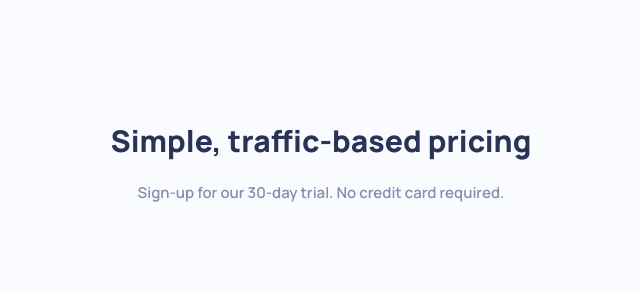
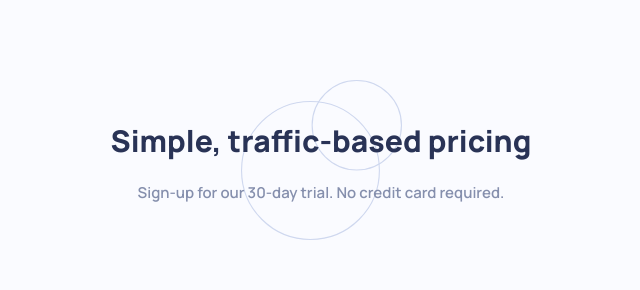
Before and after one commit to Fringedd/slider-component, a plain HTML site: page index.html in a window 1280 px wide. Shown: the top 290 px of the page, 319-959 px from the left. Drawn offline with Linux system fonts and the light colour scheme.

Commit message:
Update style.css

```diff
--- a/style.css
+++ b/style.css
@@ -29,7 +29,7 @@ h3 {
   text-align: center;
   display: flex;
   flex-direction: column;
-  background-image: url(./images/pattern-circles.svg);
+  background-image: url(pattern-circles.svg);
   background-size: contain;
   background-repeat: no-repeat;
   width: 100%;
```
